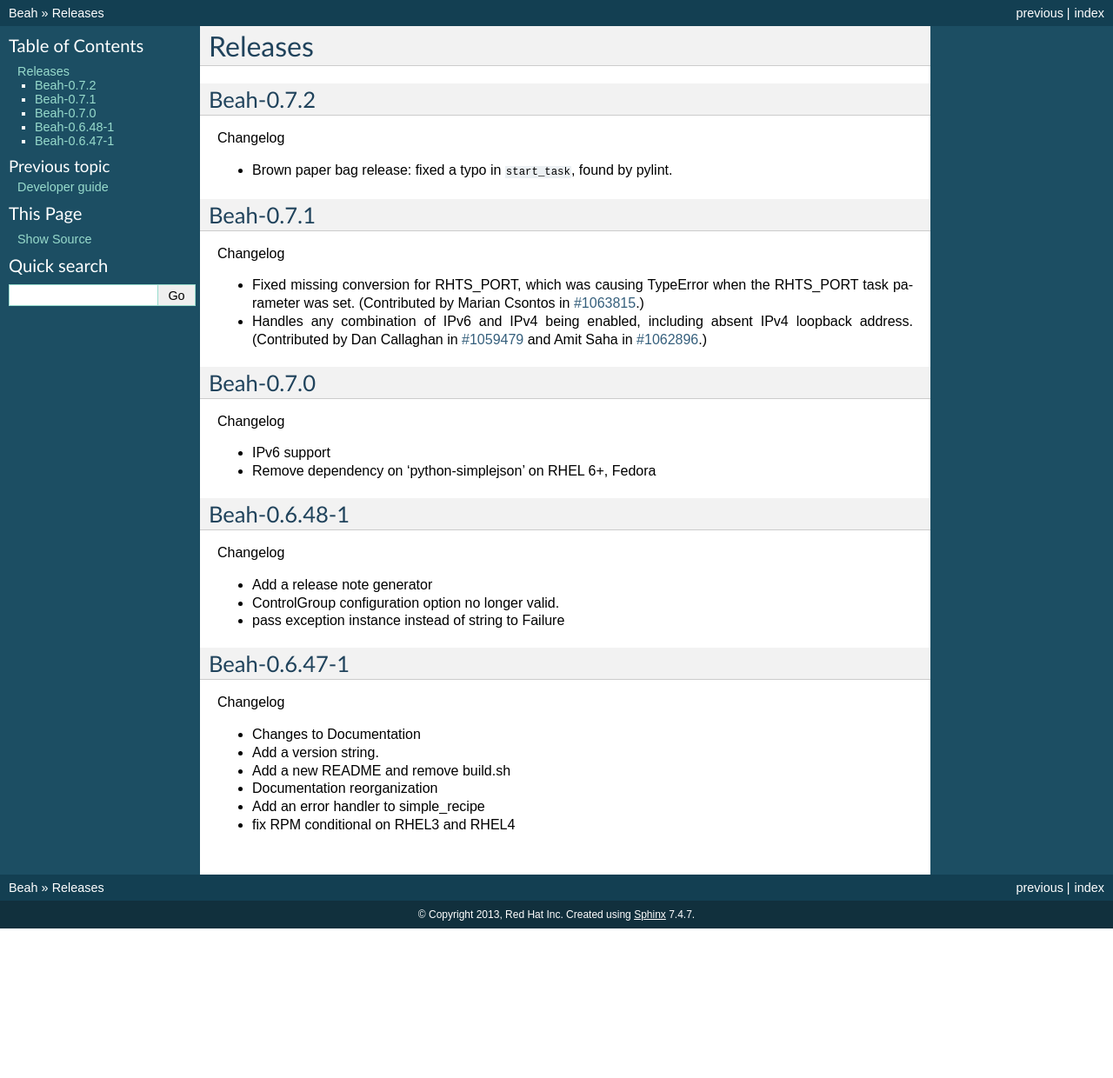
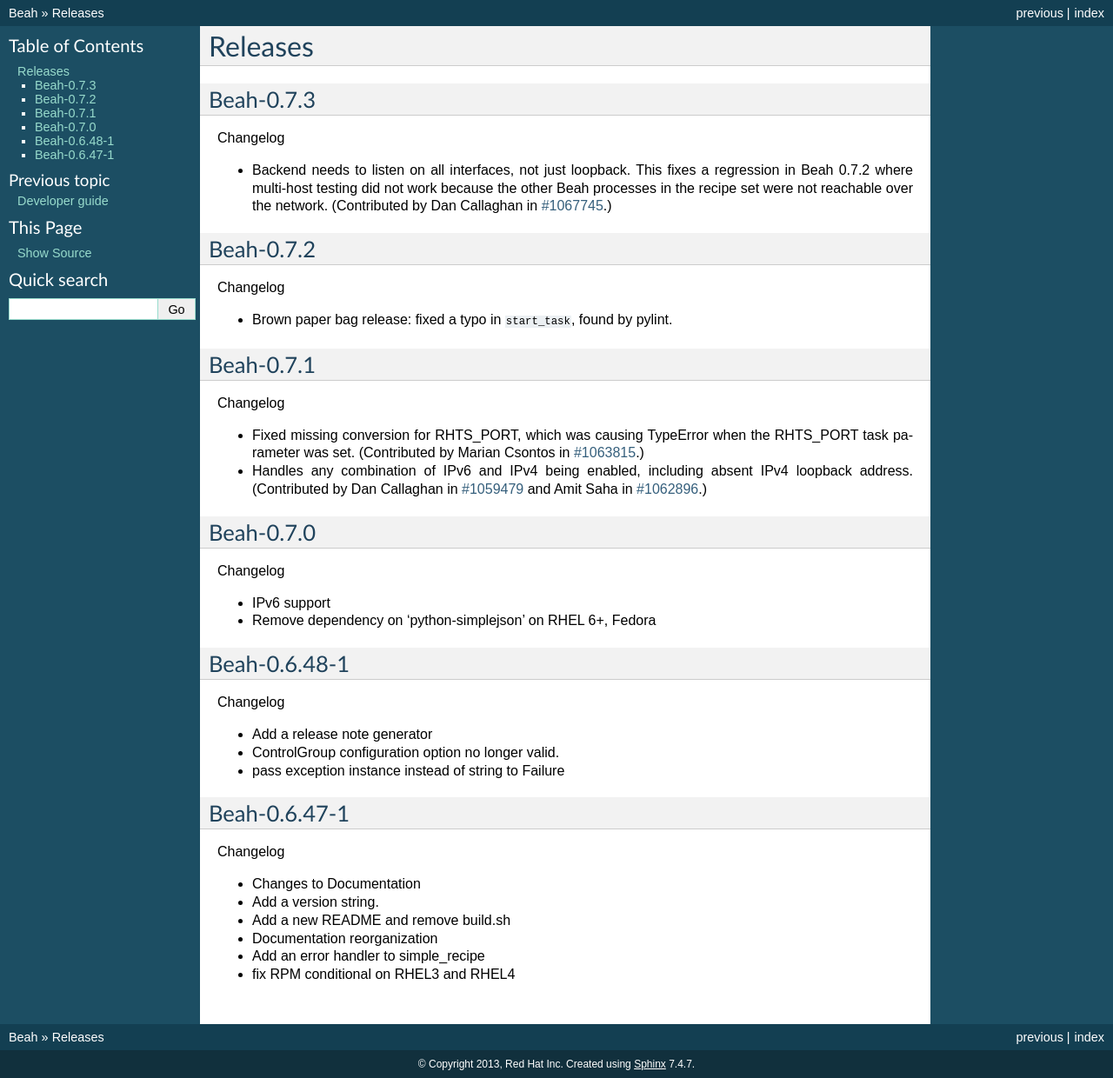
Before and after one commit to beaker-project/beah, a Sphinx documentation site: the page built from documentation/releases.rst, in a window 1280 px wide. Shown: the whole page at 87% size. Built offline with Sphinx 7.4.7, drawn with Linux system fonts in a browser that asks for light colours; before the commit the page ends 1068 px from its top, so only the background shows below that.

Commit message:
Automatic commit of package [beah] release [0.7.3-1].

```diff
--- a/documentation/releases.rst
+++ b/documentation/releases.rst
@@ -1,5 +1,15 @@
 Releases
 --------
+
+Beah-0.7.3
+==========
+
+Changelog
+
+- Backend needs to listen on all interfaces, not just loopback. This fixes
+  a regression in Beah 0.7.2 where multi-host testing did not work because the
+  other Beah processes in the recipe set were not reachable over the network.
+  (Contributed by Dan Callaghan in :issue:`1067745`.)
 
 Beah-0.7.2
 ==========
--- a/setup.py
+++ b/setup.py
@@ -104,7 +104,7 @@ else:
 
 requirements = []
 
-version = "0.7.2"
+version = "0.7.3"
 
 long_version = os.environ.get('BEAH_VER', version) + os.environ.get('BEAH_DEV', strftime(".dev%Y%m%d%H%M"))
 
```
Also changed, not shown: 2 other files.
